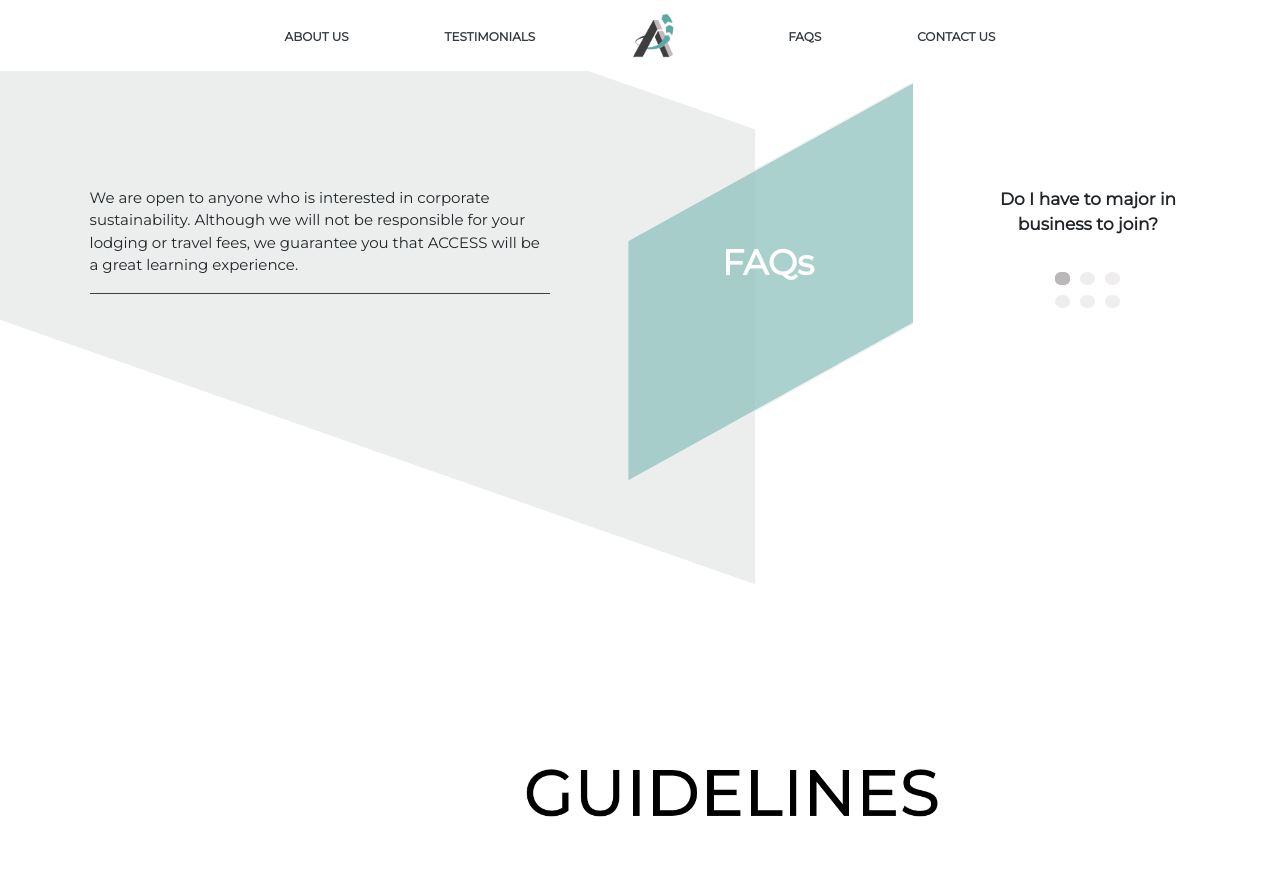
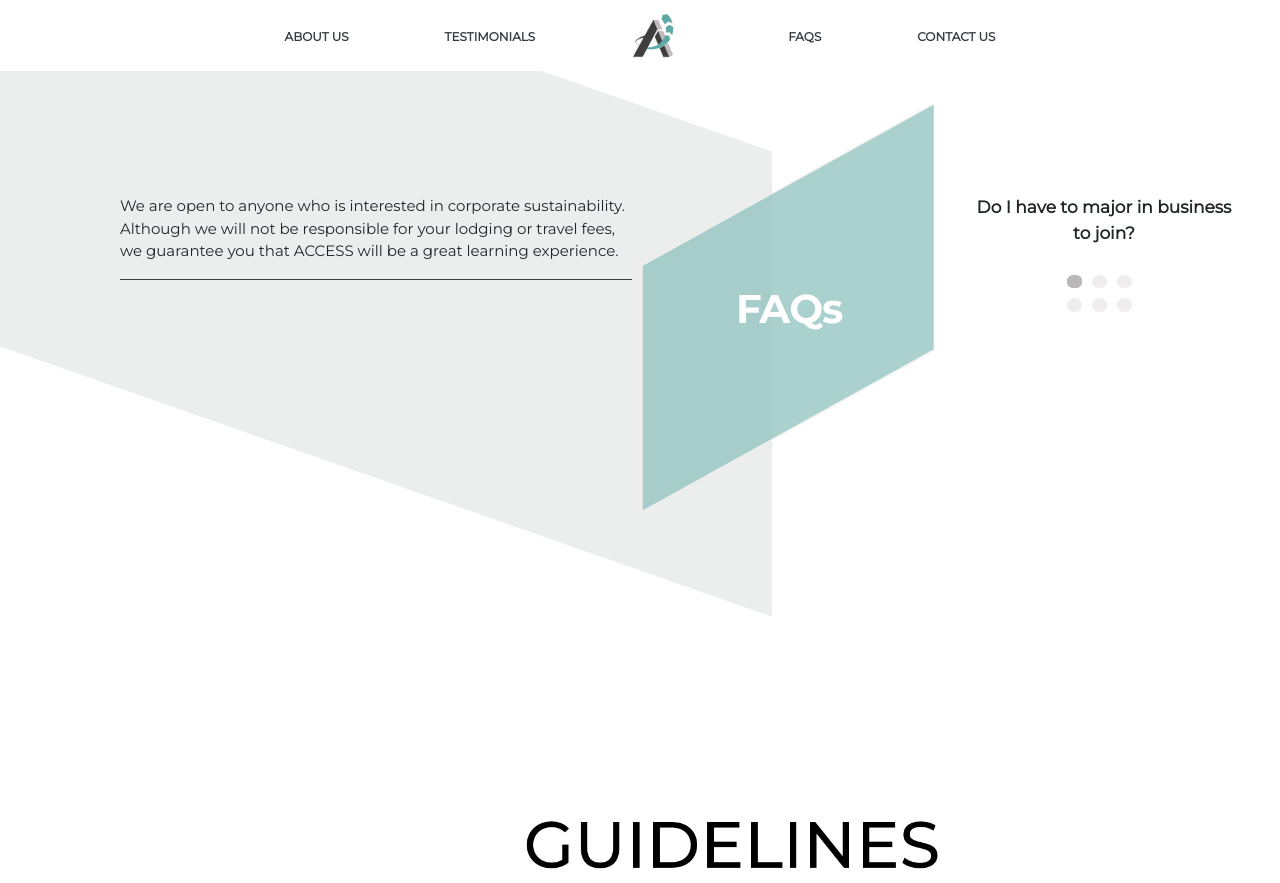
Before and after one commit to Hjkun77/access-website, a PHP site: page /faqs.html in a window 1280 px wide; the page is wider, and only the part inside the window is pictured. Shown: the top 883 px of that part. Run offline with PHP 8.4, Linux system fonts and the light colour scheme.

Commit message:
Complete FAQs + Guidelines

```diff
--- a/faqs.html
+++ b/faqs.html
@@ -42,93 +42,171 @@
       </div>
     </nav>
 
-
     <div class="faq-item">
       <div class="faq-bg">
         <img src="assets/faq-shapes.png" class="faq-shapes" alt="faq-shapes">
       </div>
-      <div class="faq-content">
-        <div class="faq-parallelogram-grey-content">
-          <div class="carousel slide" data-ride="carousel">
-            <div class="carousel-inner" role="listbox">
-              <div class="carousel-item active answer">
+    </div>
+
+
+
+
+    <div class="faq-section">
+      <div class="carousel slide" data-ride="carousel">
+        <div class="carousel-inner" role="listbox">
+          <div class="carousel-item active">
+
+            <div class="faq-container">
+              <div class="faq-answer">
                 <p>
                   We are open to anyone who is interested in corporate sustainability. Although we will not be responsible for your lodging or travel fees, we guarantee you that ACCESS will be a great learning experience.
                 </p>
                 <hr class="faq-line">
               </div>
-              <div class="carousel-item answer">
+              <div class="faq-question">
+                <p class="faq-question-text mb-4">Do I have to major in business to join?</p>
+                <div class="faq-dots-container">
+                  <div class="faq-dots-set">
+                    <img src="assets/grayDot.png" class="faq-dot" alt="gray-dot">
+                    <img src="assets/lightDot.png" class="faq-dot" alt="light-dot">
+                    <img src="assets/lightDot.png" class="faq-dot" alt="light-dot">
+                    <img src="assets/lightDot.png" class="faq-dot" alt="light-dot">
+                    <img src="assets/lightDot.png" class="faq-dot" alt="light-dot">
+                    <img src="assets/lightDot.png" class="faq-dot" alt="light-dot">
+                  </div>
+                </div>
+              </div>
+            </div>
+
+          </div>
+          <div class="carousel-item">
+
+            <div class="faq-container">
+              <div class="faq-answer">
                 <p>
                   We will provide the fundamentals of corporate sustainability. We are open to anyone who is interested in corporate sustainability. Although we will not be responsible for your lodging or travel fees, we guarantee you that ACCESS will be a great learning experience.
                </p>
-               <hr class="faq-line">
+                <hr class="faq-line">
               </div>
-              <div class="carousel-item answer">
+              <div class="faq-question">
+                <p class="faq-question-text mb-4">Do I have to know about Corporate Sustainability?</p>
+                <div class="faq-dots-container">
+                  <div class="faq-dots-set">
+                    <img src="assets/lightDot.png" class="faq-dot" alt="light-dot">
+                    <img src="assets/grayDot.png" class="faq-dot" alt="gray-dot">
+                    <img src="assets/lightDot.png" class="faq-dot" alt="light-dot">
+                    <img src="assets/lightDot.png" class="faq-dot" alt="light-dot">
+                    <img src="assets/lightDot.png" class="faq-dot" alt="light-dot">
+                    <img src="assets/lightDot.png" class="faq-dot" alt="light-dot">
+                  </div>
+                </div>
+              </div>
+            </div>
+
+          </div>
+          <div class="carousel-item">
+
+            <div class="faq-container">
+              <div class="faq-answer">
                 <p>
                   Non-attendance to the Sustainability Forum will be excused for reasonable cases however, we highly encourage participation since the attendees will merit advantages that will affect the overall standing of the team.
                 </p>
                 <hr class="faq-line">
               </div>
-              <div class="carousel-item answer">
+              <div class="faq-question">
+                <p class="faq-question-text mb-4">What happens if I do not attend the Sustainability Forum?</p>
+                <div class="faq-dots-container">
+                  <div class="faq-dots-set">
+                    <img src="assets/lightDot.png" class="faq-dot" alt="light-dot">
+                    <img src="assets/lightDot.png" class="faq-dot" alt="light-dot">
+                    <img src="assets/grayDot.png" class="faq-dot" alt="gray-dot">
+                    <img src="assets/lightDot.png" class="faq-dot" alt="light-dot">
+                    <img src="assets/lightDot.png" class="faq-dot" alt="light-dot">
+                    <img src="assets/lightDot.png" class="faq-dot" alt="light-dot">
+                  </div>
+                </div>
+              </div>
+            </div>
+
+          </div>
+          <div class="carousel-item">
+
+            <div class="faq-container">
+              <div class="faq-answer">
                 <p>
                   We are open to anyone who is interested in corporate sustainability. Although we will not be responsible for your lodging or travel fees, we guarantee you that ACCESS will be a great learning experience.
                 </p>
                 <hr class="faq-line">
               </div>
-              <div class="carousel-item answer">
+              <div class="faq-question">
+                <p class="faq-question-text mb-4">Can I join if i am not from NCR?</p>
+                <div class="faq-dots-container">
+                  <div class="faq-dots-set">
+                    <img src="assets/lightDot.png" class="faq-dot" alt="light-dot">
+                    <img src="assets/lightDot.png" class="faq-dot" alt="light-dot">
+                    <img src="assets/lightDot.png" class="faq-dot" alt="light-dot">
+                    <img src="assets/grayDot.png" class="faq-dot" alt="gray-dot">
+                    <img src="assets/lightDot.png" class="faq-dot" alt="light-dot">
+                    <img src="assets/lightDot.png" class="faq-dot" alt="light-dot">
+                  </div>
+                </div>
+              </div>
+            </div>
+
+          </div>
+          <div class="carousel-item">
+
+            <div class="faq-container">
+              <div class="faq-answer">
                 <p>
                   Case materials and kits will be emailed to your respective team leaders.
                 </p>
                 <hr class="faq-line">
               </div>
-              <div class="carousel-item answer">
+              <div class="faq-question">
+                <p class="faq-question-text mb-4">How do I receive the case?</p>
+                <div class="faq-dots-container">
+                  <div class="faq-dots-set">
+                    <img src="assets/lightDot.png" class="faq-dot" alt="light-dot">
+                    <img src="assets/lightDot.png" class="faq-dot" alt="light-dot">
+                    <img src="assets/lightDot.png" class="faq-dot" alt="light-dot">
+                    <img src="assets/lightDot.png" class="faq-dot" alt="light-dot">
+                    <img src="assets/grayDot.png" class="faq-dot" alt="gray-dot">
+                    <img src="assets/lightDot.png" class="faq-dot" alt="light-dot">
+                  </div>
+                </div>
+              </div>
+            </div>
+
+          </div>
+          <div class="carousel-item">
+
+            <div class="faq-container">
+              <div class="faq-answer">
                 <p>
                   Yes, the Mentorship Session and Case Finals are required for all finalists to go through the competition. Please note that ACCESS will be responsible for your lodging or travel fees but we guarantee you that ACCESS will be a great learning experience.
                 </p>
                 <hr class="faq-line">
               </div>
-
-            </div>
-          </div>
-        </div>
-        <div class="faq-parallelogram-blue-section">
-          <p>FAQs</p>
-        </div>
-        <div class="faq-question">
-          <div class="carousel slide mb-4" data-ride="carousel">
-            <div class="carousel-inner" role="listbox">
-              <div class="carousel-item active">
-              <p class="faq-question-text question">Do I have to major in business to join?</p>
-              </div>
-              <div class="carousel-item question">
-                <p class="faq-question-text">Do I have to know about Corporate Sustainability?</p>
-              </div>
-              <div class="carousel-item question">
-                <p class="faq-question-text">What happens if I do not attend the Sustainability Forum?</p>
-              </div>
-              <div class="carousel-item question">
-                <p class="faq-question-text">Can I join if i am not from NCR?</p>
-              </div>
-              <div class="carousel-item question">
-                <p class="faq-question-text">How do I receive the case?</p>
-              </div>
-              <div class="carousel-item question">
-                <p class="faq-question-text">Will I be required to go to NCR for the Mentorship Session and Case Finals if I get into the Top 10?</p>
+              <div class="faq-question">
+                <p class="faq-question-text mb-4">Will I be required to go to NCR for the Mentorship Session and Case Finals if I get into the Top 10?</p>
+                <div class="faq-dots-container">
+                  <div class="faq-dots-set">
+                    <img src="assets/lightDot.png" class="faq-dot" alt="light-dot">
+                    <img src="assets/lightDot.png" class="faq-dot" alt="light-dot">
+                    <img src="assets/lightDot.png" class="faq-dot" alt="light-dot">
+                    <img src="assets/lightDot.png" class="faq-dot" alt="light-dot">
+                    <img src="assets/grayDot.png" class="faq-dot" alt="gray-dot">
+                    <img src="assets/lightDot.png" class="faq-dot" alt="light-dot">
+                  </div>
+                </div>
               </div>
             </div>
-          </div>
-          <div class="faq-dots-container">
-            <div class="faq-dots-set">
-              <img src="assets/grayDot.png" class="faq-dot" alt="gray-dot">
-              <img src="assets/lightDot.png" class="faq-dot" alt="light-dot">
-              <img src="assets/lightDot.png" class="faq-dot" alt="light-dot">
-              <img src="assets/lightDot.png" class="faq-dot" alt="light-dot">
-              <img src="assets/lightDot.png" class="faq-dot" alt="light-dot">
-              <img src="assets/lightDot.png" class="faq-dot" alt="light-dot">
-            </div>
+
           </div>
         </div>
       </div>
+
     </div>
 
     <div id="guidelines">
--- a/scripts/script.js
+++ b/scripts/script.js
@@ -0,0 +1,3 @@
+$('.carousel').carousel({
+  interval:5000,
+});
--- a/stylesheets/style.css
+++ b/stylesheets/style.css
@@ -220,53 +220,46 @@ body {
   }
 
   .faq-shapes{
-    width: 75%;
-    flex: 3;
+    width: 95%;
   }
 
+  .faq-section  {
+    position: relative;
+    z-index: 1;
+    bottom: 56vh;
+    margin-left: 7.5em;
+    margin-right: 3em;
+  }
 
-  .faq-content{
+  .faq-container {
     display: flex;
     flex-direction: row;
-    position: relative;
-    bottom: 400px;
+    justify-content: space-between;
   }
 
   .faq-line {
     border-color: #3f403f;
   }
 
-  .faq-parallelogram-grey-content{
-    width: 50%;
-    padding: 0 7% 0 7%;
+  .faq-answer {
     font-size: 15px;
-  }
-
-  .faq-parallelogram-blue-section{
-    width: 20%;
-    font-weight: bold;
-    color: white;
-    font-size: 35px;
-    text-align: center;
-    position: relative;
-    top: 50px;
+    width: 40vw;
+    height: 120px;
   }
 
   .faq-question{
-    width: 25%;
+    width: 20vw;
     font-size: 17px;
     font-weight: bold;
-    margin: auto;
   }
 
   .faq-question-text{
     text-align: center;
-    width: 60%;
     margin: auto auto 5px auto;
   }
 
   .faq-dots-container {
-    width: 85%;
+    width: 75%;
     display: flex;
     justify-content: center;
   }
@@ -278,6 +271,7 @@ body {
   }
 
   .faq-dot{
+    cursor: pointer;
     padding: 5px;
     width: 25px;
   }
```
Also changed, not shown: assets/faq-shapes.png.
